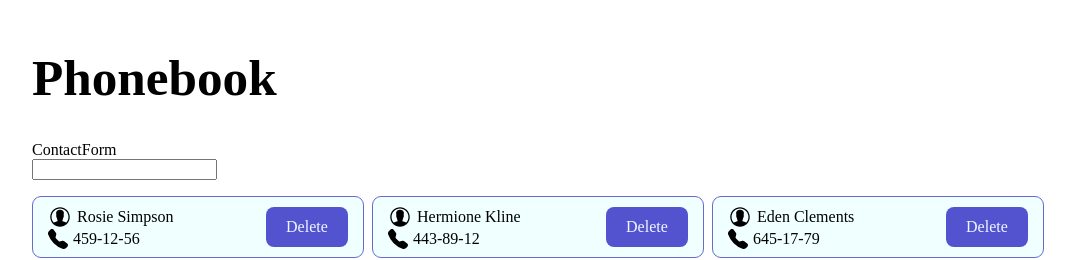
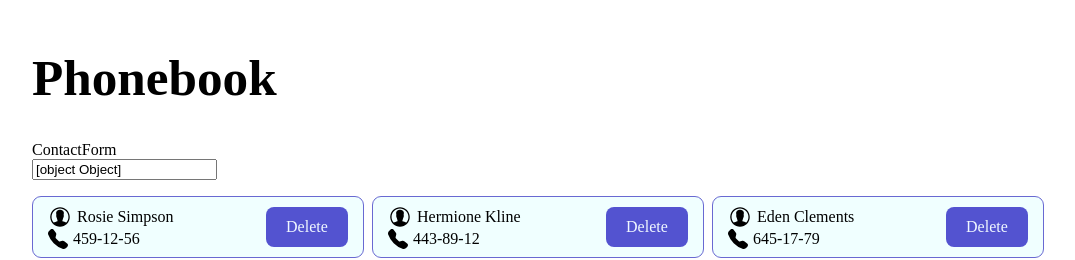
Before and after one commit to OlgaBlud/goit-react-hw-03, a React (Vite) app: page / in a window 1280 px wide. Shown: the part 220-480 px from the top of the page, without its empty margins (0-1075 px from the left). Built offline with nearby package versions, Linux system fonts and the light colour scheme.

Commit message:
update search

```diff
--- a/src/App.jsx
+++ b/src/App.jsx
@@ -12,30 +12,40 @@ function App() {
     { id: "id-4", name: "Annie Copeland", number: "227-91-26" },
   ]);
   const [searchValue, setSearchValue] = useState("");
-  const [filteredContacts, setFilteredContacts] = useState([]);
-  const handleSearchChange = (event) => {
-    setSearchValue(event.target.value);
-  };
-  useEffect(
-    () =>
-      setFilteredContacts(
-        contacts.filter((contact) => {
-          return contact.name.toLowerCase().includes(searchValue.toLowerCase());
-        })
-      ),
-    [searchValue, contacts]
-  );
 
   return (
     <div>
       <h1>Phonebook</h1>
       <ContactForm />
-      <SearchBox handleSearchChange={handleSearchChange} />
-      <ContactList
+      <SearchBox
+        searchValue={searchValue}
+        handleSearchChange={setSearchValue}
+      />
+      <ContactList contacts={contacts} />
+      {/* // _________________________________________________variant 1 work good */}
+      {/* <SearchBox handleSearchChange={handleSearchChange} /> */}
+      {/* <ContactList
         contacts={filteredContacts.length > 0 ? filteredContacts : contacts}
-      />
+      /> */}
     </div>
   );
 }
 
 export default App;
+// _________________________________________________variant 1 work good
+// const [filteredContacts, setFilteredContacts] = useState([]);
+// const handleSearchChange = (event) => {
+//   setSearchValue(event.target.value);
+// };
+// useEffect(
+//   () =>
+//     setFilteredContacts(
+//       contacts.filter((contact) => {
+//         return contact.name.toLowerCase().includes(searchValue.toLowerCase());
+//       })
+//     ),
+//   [searchValue, contacts]
+// );
+
+// const [filter, setFilter] = useState("");
+// <Filter value={filter} onFilter={setFilter} />;
--- a/src/components/SearchBox/SearchBox.jsx
+++ b/src/components/SearchBox/SearchBox.jsx
@@ -1,10 +1,20 @@
-const SearchBox = ({ handleSearchChange }) => {
+const SearchBox = (searchValue, handleSearchChange) => {
   return (
     <div>
-      <input type="text" name="searchName" onChange={handleSearchChange} />
+      <input
+        type="text"
+        value={searchValue}
+        onChange={(e) => handleSearchChange(e.target.value)}
+      />
     </div>
   );
 };
+// const SearchBox = ({ handleSearchChange }) => {
+//   return (
+//     <div>
+//       <input type="text" name="searchName" onChange={handleSearchChange} />
+//     </div>
+//   );
+// };
 
 export default SearchBox;
-// Поле пошуку значення якого записується у стан (контрольований елемент).
```
